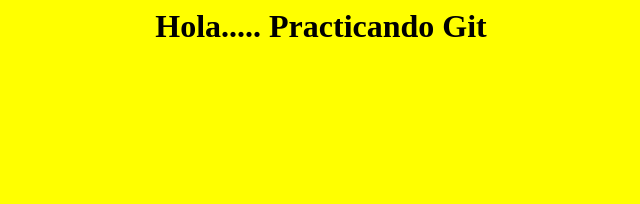
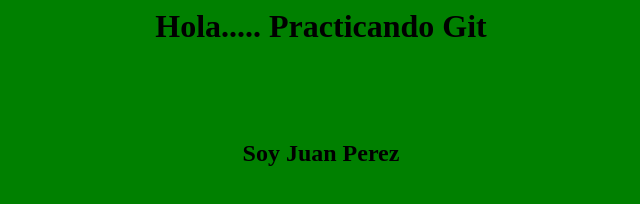
Before and after one commit to Fibosol/prueba, a plain HTML site: page mensaje.html in a window 1280 px wide. Shown: the whole page, without its empty margins (319-959 px from the left). Drawn offline with Linux system fonts and the light colour scheme.

Commit message:
Se agrge

```diff
--- a/mensaje.html
+++ b/mensaje.html
@@ -2,9 +2,11 @@
 <head>
 <title>Principal</title>
 </head>
-<body bgcolor=yellow>
+<body bgcolor=green>
 <center>
 <h1>Hola..... Practicando Git</h1>
+<br><br><br>
+<h2> Soy Juan Perez</h2>
 </center>
 </body>
 </html>
```
